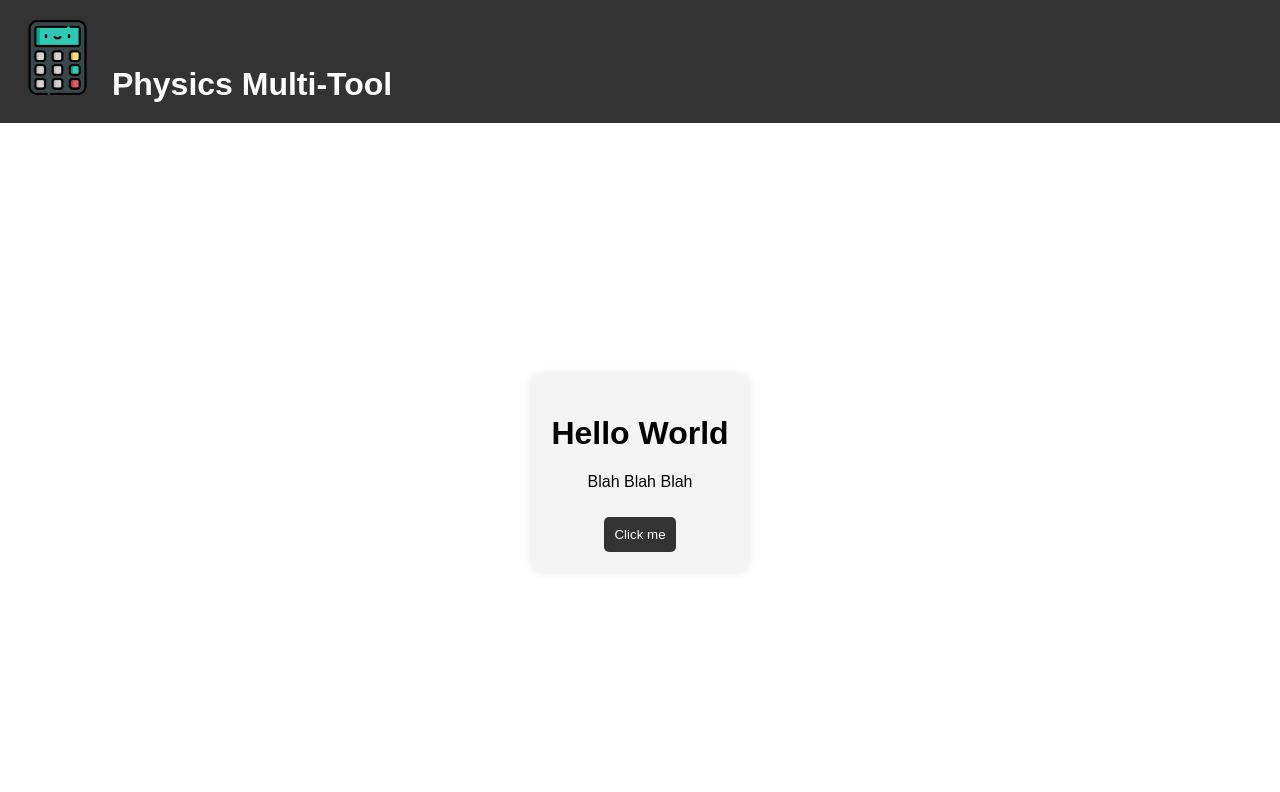
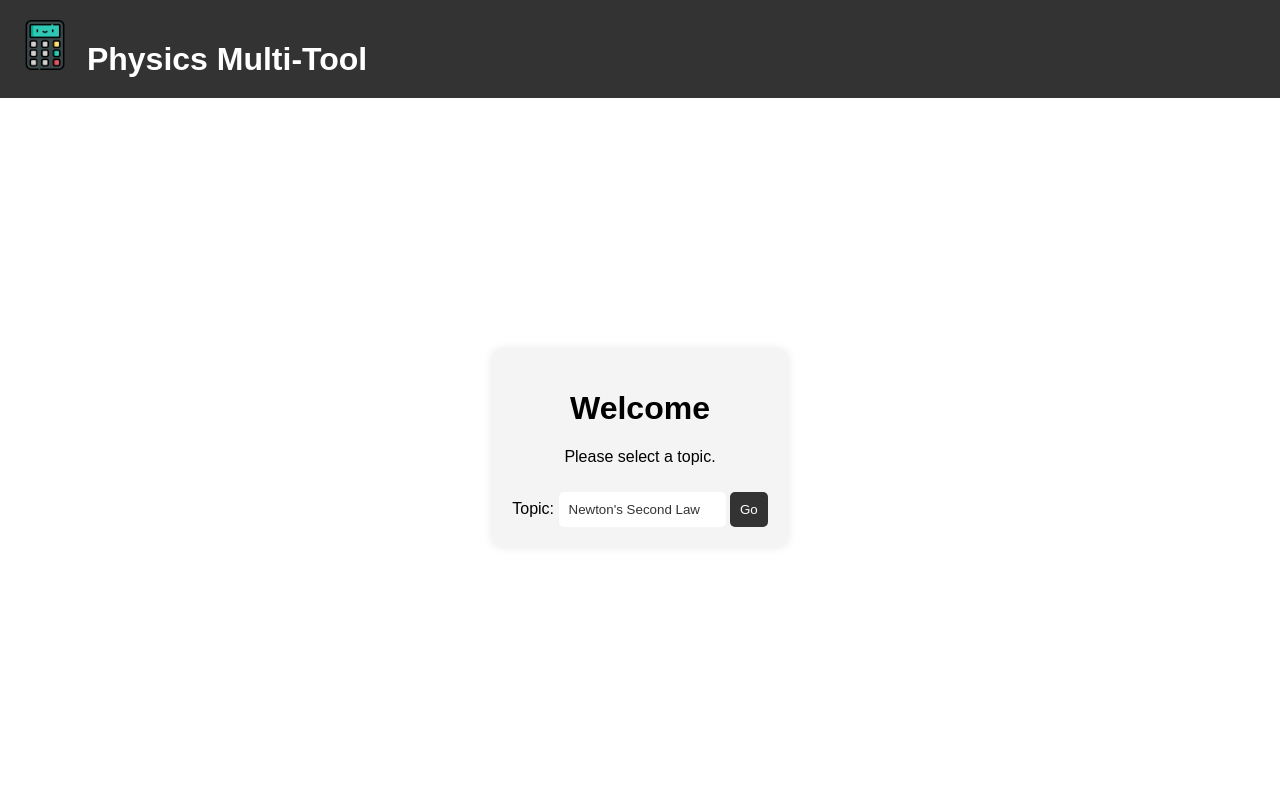
Before and after one commit to idislikefish/physics-multi-tool, a Flask app: page / in a window 1280 px wide. Shown: the top 792 px of the page. After the commit the page ends 527 px from the top, so only its background shows below. Run offline with Flask 3, Linux system fonts and the light colour scheme.

Commit message:
added topic
- main.py: added ability to browse topics
- script.js removed placeholder function and added navigation as well as
  first calculator
- style.css added selector style
- added templates

```diff
--- a/main.py
+++ b/main.py
@@ -6,5 +6,12 @@ app = Flask(__name__)
 def index():
     return render_template("index.html")
 
+@app.route("/topics/<page>")
+def calc(page):
+    if page == "add":
+        return render_template("add-topic.html")
+    return render_template(page+".html")
+
+
 if __name__ == "__main__":
     app.run(host="127.0.0.1", port=8080, debug=True)
--- a/static/scripts/script.js
+++ b/static/scripts/script.js
@@ -1,3 +1,17 @@
-function hello_world() { // Placeholder function
-    alert("Hello World!");
+function move_to_topic() {
+    var selection = document.getElementById("select").value;
+
+    document.location.href = "/topics/" + selection
 }
+
+function newton2() {
+    var mass = document.getElementById("mass").value;
+    var acc = document.getElementById("acc").value;
+    var answer = document.getElementById("answer");
+
+    if (mass && acc) {
+        answer.innerText = "F = " + mass * acc;
+    } else {
+        answer.innerText = "F ="
+    }
+}
--- a/static/styles/style.css
+++ b/static/styles/style.css
@@ -42,12 +42,20 @@ li {
     margin-bottom: 5px;
 }
 
-input, button {
+input, select, button {
     margin-top: 10px;
     padding: 10px;
     border: none;
     border-radius: 5px;
     outline: none;
+}
+
+select {
+    appearance: none; /* Remove default appearance */
+    -webkit-appearance: none; /* Safari and Chrome */
+    -moz-appearance: none; /* Firefox */
+    background-color: #fff;
+    color: #333;
 }
 
 button {
--- /dev/null
+++ b/templates/add-topic.html
@@ -0,0 +1,6 @@
+{% extends "template.html" %} {% block body %}
+<h1>Add a topic</h1>
+<p>This feature is to be implemented.</p>
+<p>Users will be able to add any missing topics/formulae through an optimised and simple to understand interface.</p>
+<button type="button" onclick="document.location.href='/'">Back</button>
+{% endblock %}
--- a/templates/index.html
+++ b/templates/index.html
@@ -1,5 +1,14 @@
 {% extends "template.html" %} {% block body %}
-<h1>Hello World</h1>
-<p>Blah Blah Blah</p>
-<button type="button" onclick="hello_world()">Click me</button>
+<h1>Welcome</h1>
+<p>Please select a topic.</p>
+<label for="select">Topic:</label>
+<select name="select" id="select">
+    <optgroup label="Module 1">
+        <option value="newton2">Newton's Second Law</option>
+    </optgroup>
+    <optgroup Label="Options">
+        <option value="add">Add More...</option>
+    </optgroup>
+</select>
+<button type="button" onclick="move_to_topic()">Go</button>
 {% endblock %}
--- a/templates/template.html
+++ b/templates/template.html
@@ -17,7 +17,7 @@
             <img
                 src="{{ url_for('static', filename='images/icon.png') }}"
                 style="display: inline;"
-                height="75px"
+                height="50px"
             /> &ensp;
             <h1 style="display: inline;">Physics Multi-Tool</h1>
         </header>
```
Also changed, not shown: templates/newton2.html (added, +18 -0 lines).
